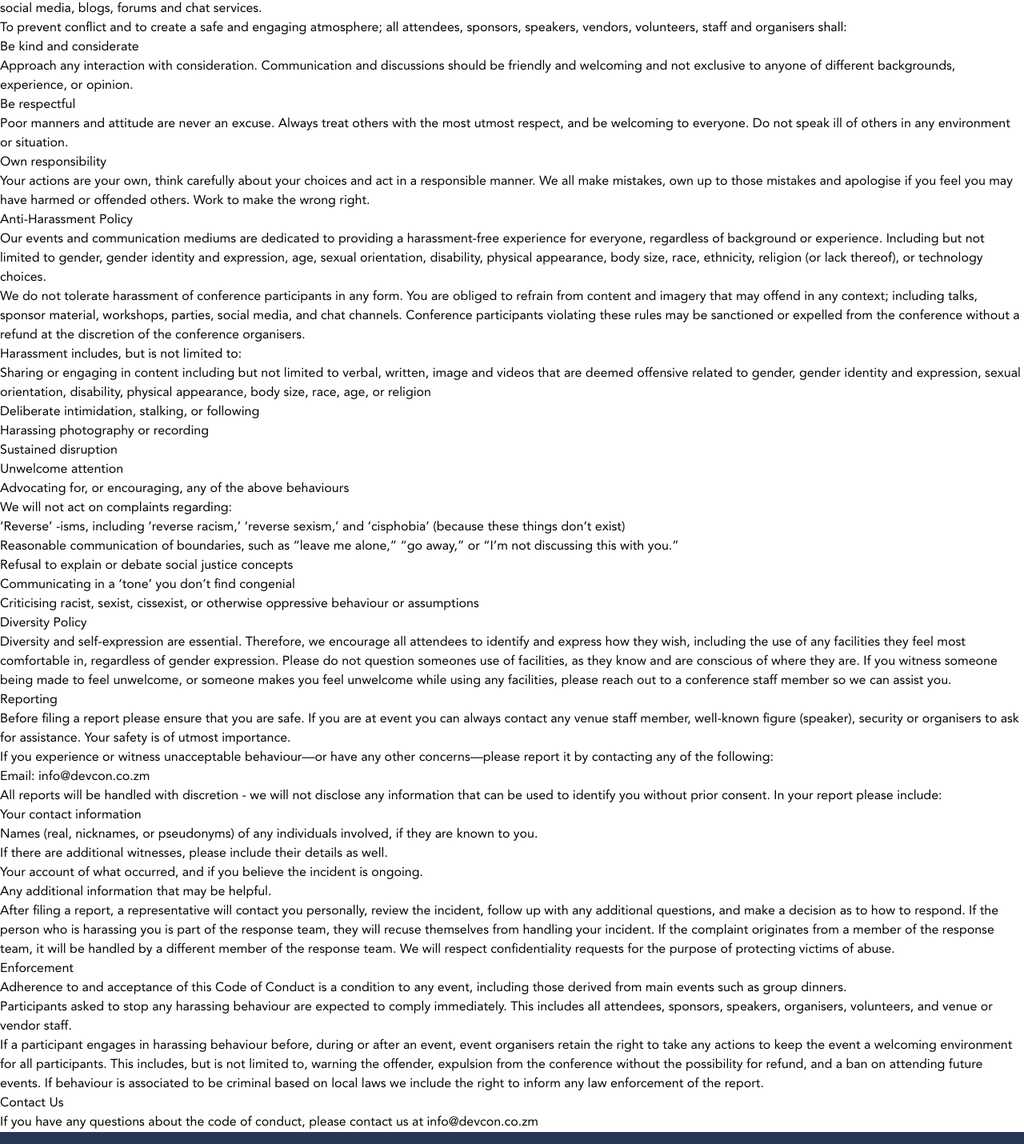
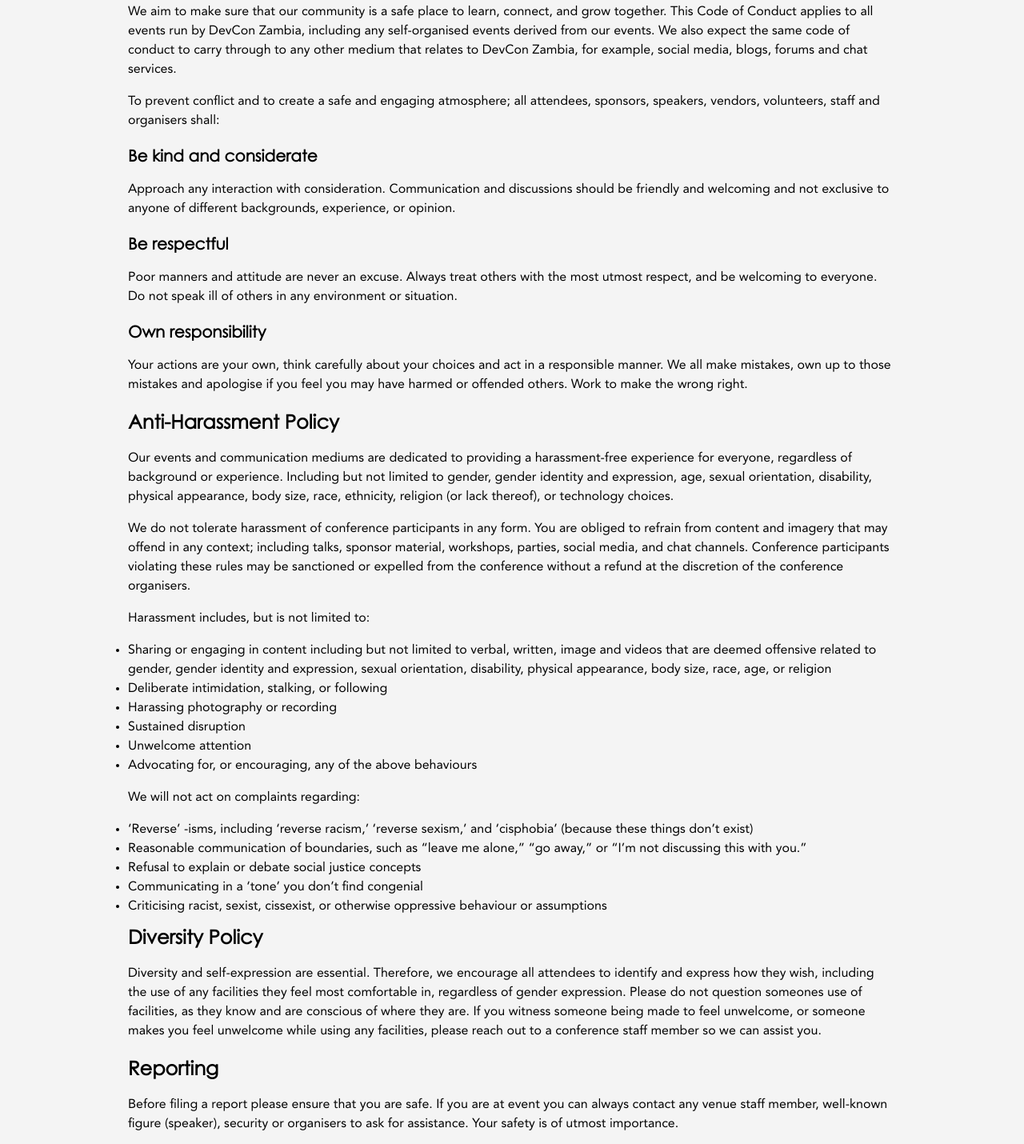
Before and after one commit to devconzm/devconzm, a Gatsby site: page /coc in a window 1280 px wide. Shown: the part 577-2007 px from the top of the page at 80% size. Built offline with nearby package versions, Linux system fonts and the light colour scheme; Gatsby itself is replaced by a stand-in of ours.

Commit message:
fixed up code of conduct

```diff
--- a/src/components/codeOfConduct.js
+++ b/src/components/codeOfConduct.js
@@ -2,75 +2,56 @@
 
 function CodeOfConduct() {
   return (
-    <section id="code-of-conduct">
-      <div className="conduct-header">
-        <h2>Code Of Conduct</h2>
-      </div>
-      <div className="expected-behaviours">
-        <h4>Expected Behaviours</h4>
-        <div className="behaviours-intro-paragraph" id="coc">
-          <p>
+    <section className="bg-white-smoke lg:flex-row px-4 lg:px-40 pt-2">
+      <div className="flex flex-wrap">
+        <div className="mb-4 w-full text-dark-blue-primary-600">
+          <h1 className="text-h4 font-bold font-century">Expected Behaviours</h1>
+          <p className="text-base my-4">
             DevCon Zambia strives on being a healthy community! Part of being a community is to set standards on how we
             make our events and surrounding communication an inclusive, judgement and harassment-free place for
             individuals regardless of background or experience.
           </p>
-          <p>
+          <p class="text-base my-4">
             We aim to make sure that our community is a safe place to learn, connect, and grow together. This Code of
             Conduct applies to all events run by DevCon Zambia, including any self-organised events derived from our
             events. We also expect the same code of conduct to carry through to any other medium that relates to DevCon
             Zambia, for example, social media, blogs, forums and chat services.
           </p>
-          <p>
+          <p class="text-base my-4">
             To prevent conflict and to create a safe and engaging atmosphere; all attendees, sponsors, speakers,
             vendors, volunteers, staff and organisers shall:
           </p>
-        </div>
-        <div className="be-kind">
-          <h5>Be kind and considerate</h5>
-          <div className="be-kind-paragraph">
-            <p>
-              Approach any interaction with consideration. Communication and discussions should be friendly and
-              welcoming and not exclusive to anyone of different backgrounds, experience, or opinion.
+          <h5 className="text-h5 font-bold font-century">Be kind and considerate</h5>
+          <p class="text-base my-4">
+            Approach any interaction with consideration. Communication and discussions should be friendly and welcoming
+            and not exclusive to anyone of different backgrounds, experience, or opinion.
           </p>
-          </div>
-        </div>
-        <div className="be-respectful">
-          <h5>Be respectful</h5>
-          <div className="be-resepectful-paragraph">
-            <p>
+          <h5 className="text-h5 font-bold font-century">Be respectful</h5>
+          <p class="text-base my-4">
             Poor manners and attitude are never an excuse. Always treat others with the most utmost respect, and be
             welcoming to everyone. Do not speak ill of others in any environment or situation.
           </p>
-          </div>
-        </div>
-        <div className="own-responsibility">
-          <h5>Own responsibility</h5>
-          <div className="own-responsibility-paragraph">
-            <p>
+          <h5 className="text-h5 font-bold font-century">Own responsibility</h5>
+          <p class="text-base my-4">
             Your actions are your own, think carefully about your choices and act in a responsible manner. We all make
-              mistakes, own up to those mistakes and apologise if you feel you may have harmed or offended others. Work
-              to make the wrong right.
+            mistakes, own up to those mistakes and apologise if you feel you may have harmed or offended others. Work to
+            make the wrong right.
           </p>
-          </div>
-        </div>
-      </div>
-      <div className="anti-harassment">
-        <h4>Anti-Harassment Policy</h4>
-        <div className="anti-harassment-paragraph">
-          <p>
+          <h4 className="text-h4 font-bold font-century">Anti-Harassment Policy</h4>
+          <p class="text-base my-4">
             Our events and communication mediums are dedicated to providing a harassment-free experience for everyone,
             regardless of background or experience. Including but not limited to gender, gender identity and expression,
             age, sexual orientation, disability, physical appearance, body size, race, ethnicity, religion (or lack
             thereof), or technology choices.
           </p>
-          <p>
+          <p class="text-base my-4">
             We do not tolerate harassment of conference participants in any form. You are obliged to refrain from
             content and imagery that may offend in any context; including talks, sponsor material, workshops, parties,
             social media, and chat channels. Conference participants violating these rules may be sanctioned or expelled
             from the conference without a refund at the discretion of the conference organisers.
           </p>
-          <p>Harassment includes, but is not limited to:</p>
-          <ul>
+          <p class="text-base my-4">Harassment includes, but is not limited to:</p>
+          <ul className="list-no lg:list-disc my-2">
             <li>
               Sharing or engaging in content including but not limited to verbal, written, image and videos that are
               deemed offensive related to gender, gender identity and expression, sexual orientation, disability,
@@ -82,8 +63,8 @@
             <li>Unwelcome attention</li>
             <li>Advocating for, or encouraging, any of the above behaviours</li>
           </ul>
-          <p>We will not act on complaints regarding:</p>
-          <ul>
+          <p class="text-base my-4">We will not act on complaints regarding:</p>
+          <ul className="list-no lg:list-disc my-2">
             <li>
               ‘Reverse’ -isms, including ‘reverse racism,’ ‘reverse sexism,’ and ‘cisphobia’ (because these things don’t
               exist)
@@ -96,88 +77,76 @@
             <li>Communicating in a ‘tone’ you don’t find congenial</li>
             <li>Criticising racist, sexist, cissexist, or otherwise oppressive behaviour or assumptions</li>
           </ul>
-        </div>
-      </div>
-      <div className="diversity">
-        <h4>Diversity Policy</h4>
-        <div className="diversity-paragraph">
-          <p>
+          <h4 className="text-h4 font-bold font-century">Diversity Policy</h4>
+          <p class="text-base my-4">
             Diversity and self-expression are essential. Therefore, we encourage all attendees to identify and express
             how they wish, including the use of any facilities they feel most comfortable in, regardless of gender
             expression. Please do not question someones use of facilities, as they know and are conscious of where they
             are. If you witness someone being made to feel unwelcome, or someone makes you feel unwelcome while using
             any facilities, please reach out to a conference staff member so we can assist you.
           </p>
-        </div>
-      </div>
-      <div className="reporting">
-        <h4>Reporting</h4>
-        <div className="reporting-paragraph">
-          <p>
+          <h4 className="text-h4 font-bold font-century">Reporting</h4>
+          <p class="text-base my-4">
             Before filing a report please ensure that you are safe. If you are at event you can always contact any venue
             staff member, well-known figure (speaker), security or organisers to ask for assistance. Your safety is of
             utmost importance.
           </p>
-          <p>
+          <p class="text-base my-4">
             If you experience or witness unacceptable behaviour—or have any other concerns—please report it by
             contacting any of the following:
           </p>
-          <ul>
+          <ul className="list-no lg:list-disc my-2">
             {" "}
             {/* more contact info can be added here later */}
             <li>
               Email:{" "}
-              <a href="mailto:info@devcon.co.zm" title="email">
+              <a className="underline" href="mailto:info@devcon.co.zm" title="email">
                 info@devcon.co.zm
               </a>
             </li>
           </ul>
-          <p>
+          <p class="text-base my-4">
             All reports will be handled with discretion - we will not disclose any information that can be used to
             identify you without prior consent. In your report please include:
           </p>
-          <ul>
+          <ul className="list-no lg:list-disc my-2">
             <li>Your contact information</li>
             <li>Names (real, nicknames, or pseudonyms) of any individuals involved, if they are known to you.</li>
             <li>If there are additional witnesses, please include their details as well.</li>
             <li>Your account of what occurred, and if you believe the incident is ongoing.</li>
             <li>Any additional information that may be helpful.</li>
           </ul>
-          <p>
+          <p class="text-base my-4">
             After filing a report, a representative will contact you personally, review the incident, follow up with any
             additional questions, and make a decision as to how to respond. If the person who is harassing you is part
             of the response team, they will recuse themselves from handling your incident. If the complaint originates
             from a member of the response team, it will be handled by a different member of the response team. We will
             respect confidentiality requests for the purpose of protecting victims of abuse.
           </p>
-        </div>
-      </div>
-      <div className="enforcement">
-        <h4>Enforcement</h4>
-        <p>
-          Adherence to and acceptance of this Code of Conduct is a condition to any event, including those derived from
-          main events such as group dinners.
+          <h4 className="text-h4 font-bold font-century">Enforcement</h4>
+          <p class="text-base my-4">
+            Adherence to and acceptance of this Code of Conduct is a condition to any event, including those derived
+            from main events such as group dinners.
           </p>
-        <p>
+          <p class="text-base my-4">
             Participants asked to stop any harassing behaviour are expected to comply immediately. This includes all
             attendees, sponsors, speakers, organisers, volunteers, and venue or vendor staff.
           </p>
-        <p>
-          If a participant engages in harassing behaviour before, during or after an event, event organisers retain the
-          right to take any actions to keep the event a welcoming environment for all participants. This includes, but
-          is not limited to, warning the offender, expulsion from the conference without the possibility for refund, and
-          a ban on attending future events. If behaviour is associated to be criminal based on local laws we include the
-          right to inform any law enforcement of the report.
+          <p class="text-base my-4">
+            If a participant engages in harassing behaviour before, during or after an event, event organisers retain
+            the right to take any actions to keep the event a welcoming environment for all participants. This includes,
+            but is not limited to, warning the offender, expulsion from the conference without the possibility for
+            refund, and a ban on attending future events. If behaviour is associated to be criminal based on local laws
+            we include the right to inform any law enforcement of the report.
           </p>
-      </div>
-      <div className="contact">
-        <h4>Contact Us</h4>
-        <p>
+          <h4 className="text-h4 font-bold font-century">Contact Us</h4>
+          <p class="text-base my-4">
             If you have any questions about the code of conduct, please contact us at{" "}
-          <a href="mailto:info@devcon.co.zm" title="email">
+            <a className="underline" href="mailto:info@devcon.co.zm" title="email">
               info@devcon.co.zm
             </a>
           </p>
+        </div>
       </div>
     </section>
   );
--- a/src/pages/coc.js
+++ b/src/pages/coc.js
@@ -8,7 +8,7 @@
 import Footer from "../components/footer";
 import CodeOfConduct from "../components/codeOfConduct";
 
-function Register() {
+function COC() {
   return (
     <Layout>
       <SEO keywords={["Developer Conference Zambia", "DevConZM", "DevCon Zambia"]} title="Tickets" />
@@ -19,4 +19,4 @@
     </Layout>
   );
 }
-export default Register;
+export default COC;
--- a/src/pages/register.js
+++ b/src/pages/register.js
@@ -4,7 +4,7 @@
 import SEO from "../components/SEO/seo";
 
 import Nav from "../components/nav";
-import Breadcrumb from "../components/breadcrumb";
+import Tickets from "../components/tickets";
 import Footer from "../components/footer";
 
 function Register() {
@@ -12,7 +12,7 @@
     <Layout>
       <SEO keywords={["Developer Conference Zambia", "DevConZM", "DevCon Zambia"]} title="Tickets" />
       <Nav />
-      <Breadcrumb name="Tickets" />
+      <Tickets />
       <Footer />
     </Layout>
   );
```
Also changed, not shown: src/components/breadcrumb.js (+2 -6 lines), src/components/tickets.js (added, +29 -0 lines). Lines whose indentation alone changed are shown as unchanged.
